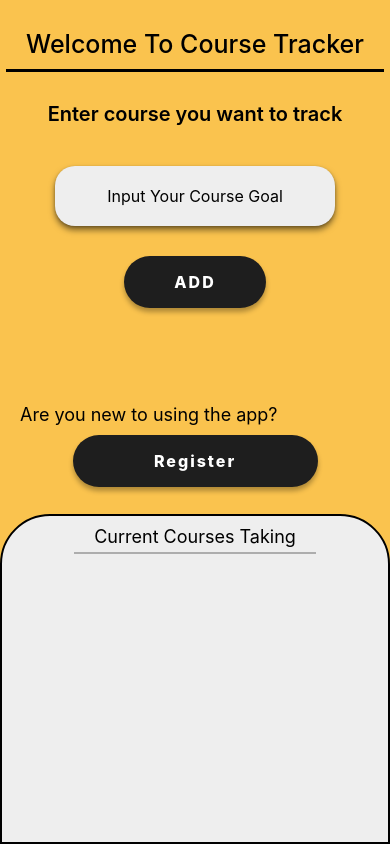
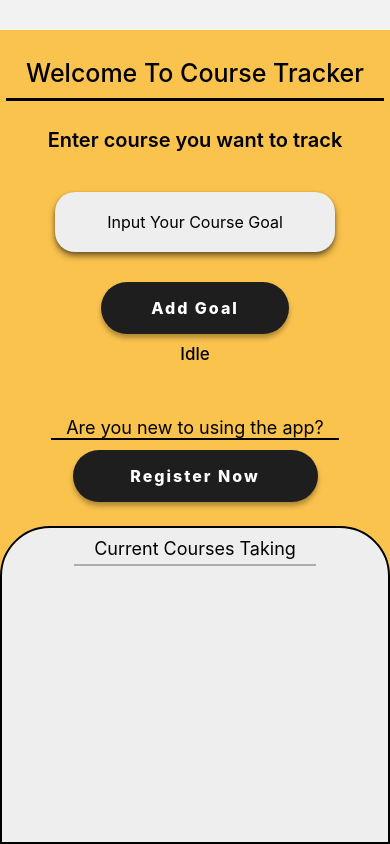
Before and after one commit to KurtGabrielAnduque/expo-cpe025B_ANDUQUE, a React Native app: screen / in a window 390 px wide. Built offline with nearby package versions, Linux system fonts and the light colour scheme.

Commit message:
HOA 11.2 Submission

```diff
--- a/App.js
+++ b/App.js
@@ -6,12 +6,12 @@ import { createNativeStackNavigator } from '@react-navigation/native-stack';
 
 import GoalItem from './components/GoalItem';
 import GoalInput from './components/GoalInput';
-import Register from './components/Register'; // Import your new module
-import RegisterScreen from './screens/RegisterTab';   // Import your new screen
+import Register from './components/Register';
+import RegisterScreen from './screens/RegisterTab';
 
 const Stack = createNativeStackNavigator();
 
-// 1. Move your original App code into this HomeScreen component
+
 function HomeScreen({ navigation }) {
   const [courseGoals, setCourseGoals] = useState([]);
 
@@ -48,7 +48,6 @@ function HomeScreen({ navigation }) {
   );
 }
 
-// 3. App.js is now just a container for your navigation routes
 export default function App() {
   return (
     <NavigationContainer>
@@ -56,7 +55,7 @@ export default function App() {
         <Stack.Screen
           name="Home"
           component={HomeScreen}
-          options={{ headerShown: false }} // Hides the default top bar
+          options={{ headerShown: false }}
         />
         <Stack.Screen
           name="Register"
@@ -72,6 +71,7 @@ const styles = StyleSheet.create({
     margin:0,
     backgroundColor: '#fac34e',
     flex:1,
+    marginTop:30,
   },
   header:{
     flex:1,
@@ -120,34 +120,6 @@ const styles = StyleSheet.create({
     marginTop:10,
     marginBottom:25
   },
-  button: {
-    backgroundColor: '#1E1E1E',
-    paddingVertical: 16,
-    paddingHorizontal: 50,
-    borderRadius: 30,
-    elevation: 8,
-    shadowColor: '#000',
-    shadowOffset: { width: 0, height: 4 },
-    shadowOpacity: 0.3,
-    shadowRadius: 5,
-    width:'70%',
-    alignSelf:'center'
-  },
-  buttonPressed: {
-    opacity: 0.75,
-    transform: [{ scale: 0.95 }],
-  },
-  login:{
-    color: '#ffffff',
-    fontSize: 16,
-    fontWeight: '800',
-    letterSpacing: 2,
-    textAlign: 'center',
-  },
-  newbie:{
-    fontSize:18,
-    marginBottom:10,
-    borderBottomWidth:2,
-  }
+
 
 });
--- a/components/GoalInput.js
+++ b/components/GoalInput.js
@@ -3,6 +3,10 @@ import { useState } from "react";
 
 function GoalInput(props){
   const [enteredGoalText, setEnteredGoalText] = useState('');
+  // lets verify the status of the button while we do each properties
+  const [status, setStatus] = useState('Idle');
+  const [isHovered, setIsHovered] = useState(false);
+
 
   function goalsInputHandler(enteredText){
     setEnteredGoalText(enteredText);
@@ -26,12 +30,22 @@ function GoalInput(props){
             <Pressable
                 style={({ pressed }) => [
                 styles.button,
-                pressed && styles.buttonPressed
+                pressed && styles.buttonPressed,
+                isHovered && styles.buttonPressed
                 ]}
-                onPress={addGoalHandler}>
+                unstable_pressDelay={80000}
 
-                <Text style={styles.buttonText}>ADD</Text>
+                onPressIn={() => {
+                  console.log('PressIn triggered after delay');
+                  setStatus('onPressIn (Delayed)');
+                }}
+                onPressOut={() => setStatus('onPressOut')}
+                >
+
+
+                <Text style={styles.buttonText}>Add Goal</Text>
             </Pressable>
+            <Text style={styles.statusResult}>{status}</Text>
         </View>
     );
 };
@@ -82,5 +96,11 @@ const styles = StyleSheet.create({
     fontWeight: '800',
     letterSpacing: 2,
     textAlign: 'center',
+  },
+  statusResult:{
+    marginTop:10,
+    fontSize:17,
+    fontWeight:500,
   }
+
 });
--- a/components/Register.js
+++ b/components/Register.js
@@ -12,7 +12,7 @@ function Register(props) {
 
         onPress={props.onNavigate}
       >
-        <Text style={styles.login}>Register</Text>
+        <Text style={styles.login}>Register Now</Text>
       </Pressable>
     </View>
   );
@@ -25,6 +25,7 @@ const styles = StyleSheet.create({
     flex: 0.75,
     marginBottom: 10,
     justifyContent: 'center',
+    alignItems:'center',
     paddingBottom: 20,
     paddingHorizontal: 20,
   },
@@ -55,5 +56,11 @@ const styles = StyleSheet.create({
     fontWeight: '800',
     letterSpacing: 2,
     textAlign: 'center',
+  },
+  newbie:{
+    fontSize:18,
+    marginBottom:10,
+    borderBottomWidth:2,
+    paddingHorizontal:15,
   }
 });
--- a/screens/RegisterTab.js
+++ b/screens/RegisterTab.js
@@ -7,7 +7,7 @@ function RegisterScreen() {
       <View style={styles.subcontainer}>
         <TextInput placeholder='USER NAME' style={styles.userInput}/>
         <TextInput placeholder='STUDENT NUMBER' style={styles.userInput}/>
-        <TextInput placeholder='PASSWORD' style={styles.userInput}/>
+        <TextInput secureTextEntry={true} placeholder='PASSWORD' style={styles.userInput}/>
         <Pressable
                 style={({ pressed }) => [
                   styles.button,
```
